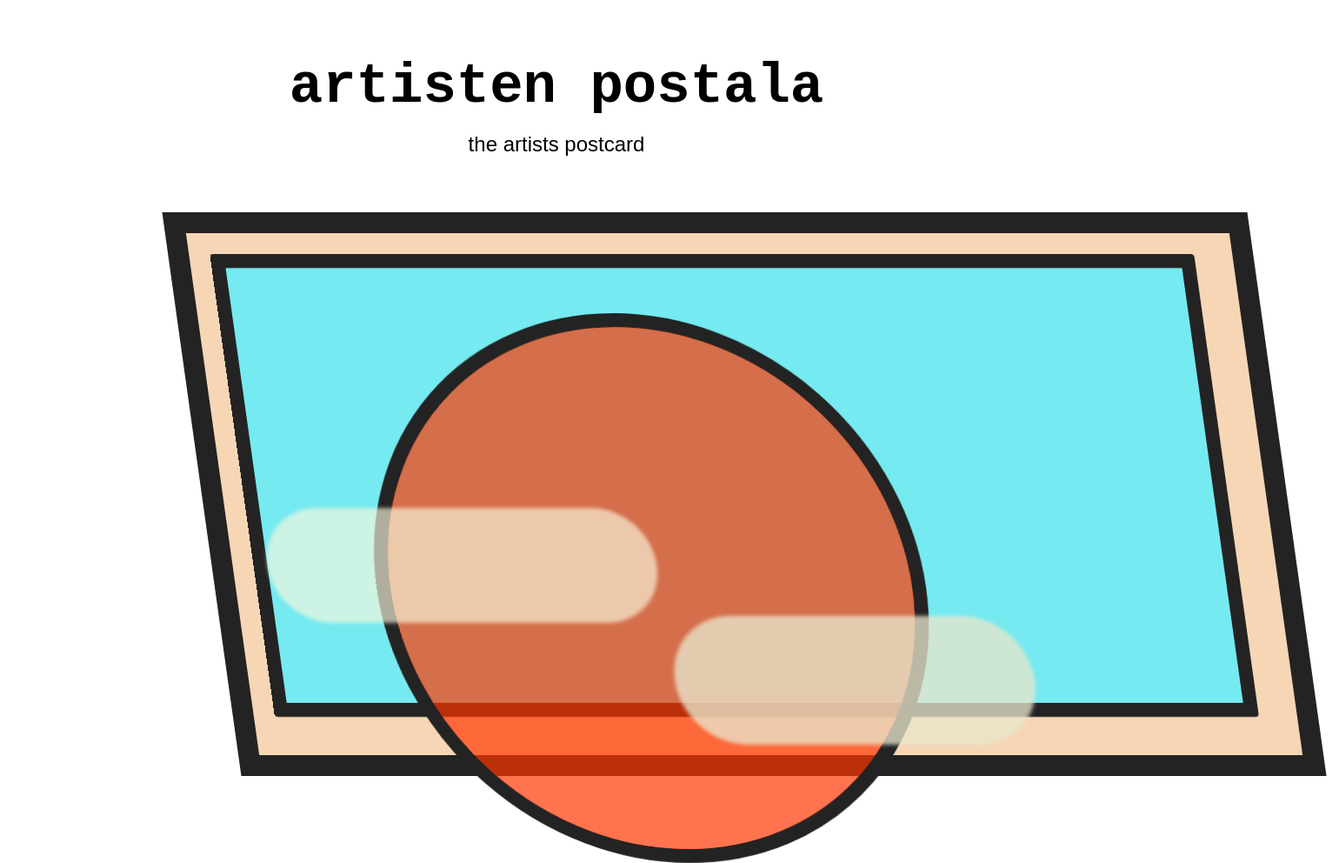
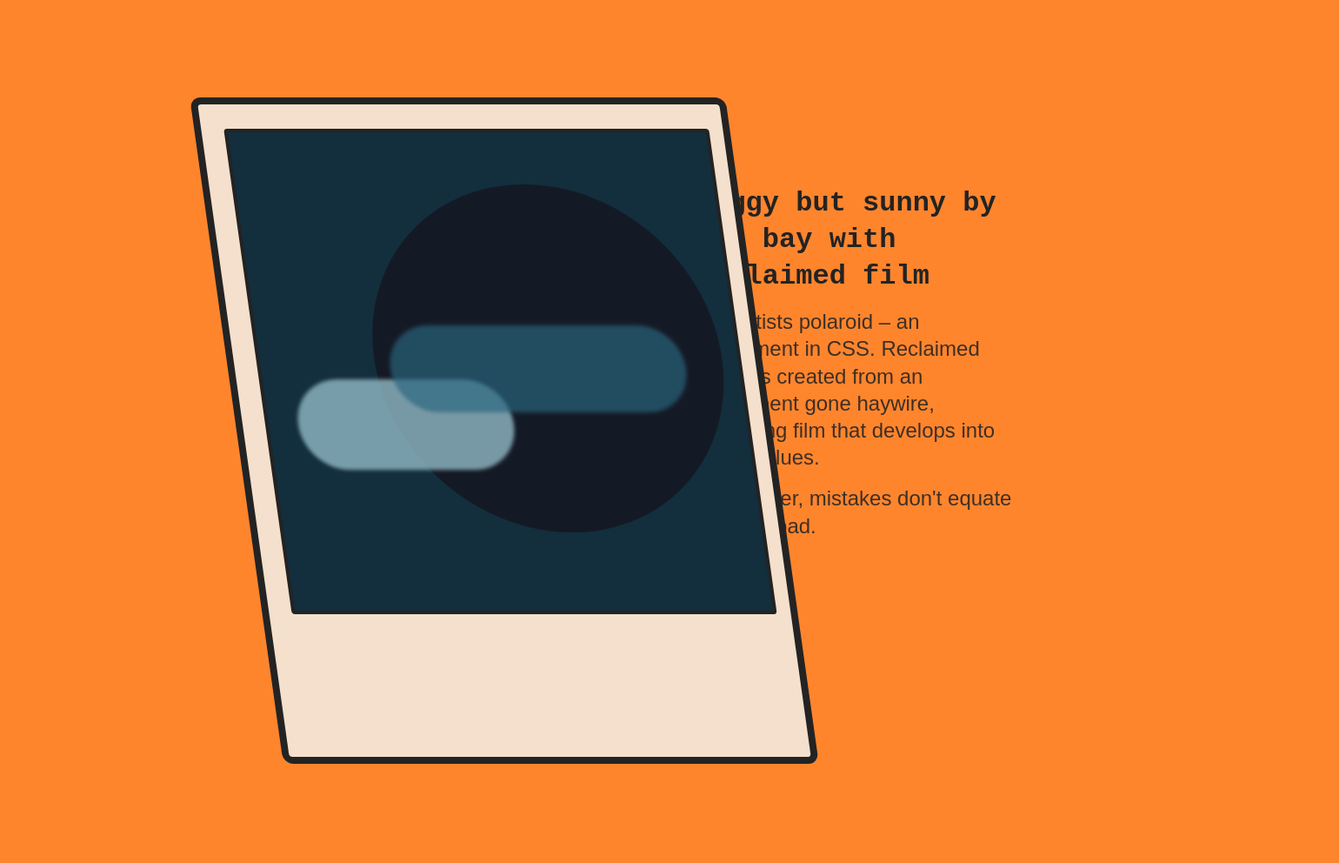
Before and after one commit to osoondo/painting, a plain HTML site: page index.html in a window 1280 px wide. Shown: the whole page at 87% size, 1540 px wide, since content can reach past the window. After the commit the page ends 942 px from the top, so only its background shows below. Drawn offline with Linux system fonts and the light colour scheme.

Commit message:
Updated CSS styling!

```diff
--- a/index.html
+++ b/index.html
@@ -2,18 +2,25 @@
 <html lang="en">
   <head>
     <meta charset="UTF-8" />
+    <meta name="viewport" content="width=device-width, initial-scale=1.0" />
     <title>Painting</title>
     <link href="./styles.css" rel="stylesheet" />
   </head>
   <body>
-    <h1>artisten postala</h1>
-    <h2>the artists postcard</h2>
+    <div class="container">
+      <h1>foggy but sunny by the bay with reclaimed film</h1>
+      <h2>
+        The artists polaroid – an experiment in CSS. Reclaimed film was created
+        from an experiment gone haywire, producing film that develops into
+        unique blues.
+      </h2>
+      <h2>Remember, mistakes don't equate to being bad.</h2>
+    </div>
     <div class="canvas">
       <div class="top"></div>
       <div class="sun"></div>
       <div class="cloud"></div>
       <div class="cloud_two"></div>
-      <div class="grass"></div>
     </div>
   </body>
 </html>
--- a/styles.css
+++ b/styles.css
@@ -1,68 +1,90 @@
+body {
+    background-color: rgb(255, 133, 45);
+    margin: 48px;
+    max-width: 1400px;
+    height: 100%;
+}
+
 h1
 {
+    display: flex;
+    flex-direction: row;
     font-family: monospace;
-    font-size: 64px;
-    text-align: center;
-    padding-top: 48px;
-    margin: 16px;
+    font-size: 32px;
+    text-align: left;
+    padding-top: 16px;
+    margin-bottom: 16px;
+    line-height: 130%;
     font-weight: 800;
+    margin-left: 16px;
+    color: #232323;
 }
 
 h2 {
     font-family:Arial, Helvetica, sans-serif;
-    font-weight: 100;
+    font-weight: 400;
     font-size: 24px;
-    margin: auto;
-    text-align: center;
+    margin: 16px;
+    text-align: left;
+    color: #232323e0;
+    line-height: 130%;
+}
 
+/*
+p {
+    font-family: Arial, Helvetica, sans-serif;
+    font-weight: 300;
+    font-size: 16px;
+    margin: 16px;
+    color: #232323;
 }
+*/
 
 .canvas {
     position: relative;
-    width: 1200px;
-    height: 600px;
+    width: 600px;
+    height: 750px;
     left: 224px;
     top: 64px;
-    background-color: #f7d6b6;
+    background-color: #f4e0cc;
     display: flex;
     flex-direction: column;
-    border: solid #232323 24px;
+    border: solid #232323 8px;
     transform: skew(8deg);
-
+    border-radius: 12px;
+    margin-bottom: 128px;
 }
 
 .top {
-    position: sticky;
-    width: 1100px;
-    height: 500px;
-    left: 64px;
-    top: 56px;
-    background-color: #75eaf0;
+    position: absolute;
+    width: 550px;
+    height: 550px;
+    left: 2px;
+    top: 4px;
+    background-color: #132E3D;
     margin: 24px;
     border-radius: 4px;
-    border: solid #232323 16px;
+    border: solid #232323 4px;
 }
 
 .sun {
     position: absolute;
-    width: 600px;
-    height: 600px;
+    width: 400px;
+    height: 400px;
     left: 150px;
     top: 80px;
-    border-radius: 600px;
-    background-color: rgba(243, 85, 32, 0.69);
+    border-radius: 400px;
+    background-color: #141A25;
     margin: 12px;
-    filter:saturate(2);
-    border: solid #232323 16px;
 }
 
 .cloud {
     position: absolute;
-    width: 400px;
-    height: 84px;
+    width: 200px;
+    height: 56px;
     top: 300px;
-    left: 24px;
-    background-color: rgba(249, 247, 220, 0.659);
+    left: 48px;
+    background-color: #92bbc7c9;
     margin: 16px;
     border-radius: 200px;
     filter: blur(2px);
@@ -72,29 +94,20 @@ h2 {
 
 .cloud_two {
     position: absolute;
-    width: 350px;
-    height: 84px;
-    top: 400px;
-    left: 450px;
-    background-color: rgba(233, 231, 205, 0.766);
+    width: 340px;
+    height: 100px;
+    top: 250px;
+    left: 175px;
+    background-color: #29657fa9;
     margin: 4px;
     border-radius: 200px;
     filter: blur(2px);
-    margin: 40px;
-    padding: 32px;
 
 }
 
-/*grass
-.grass {
-        position: absolute;
-        width: 600px;
-        height: 200px;
-        left: 64px;
-        top: 600px;
-        margin: 44px;
-        background-color: #2aa77dd8;
-        border-radius: 4px;
-        border: solid #232323 16px;
+.container {
+    width: 400px;
+    padding-right: 48px;
+    float: right;
+    padding-top: 128px;
 }
-/*
```
